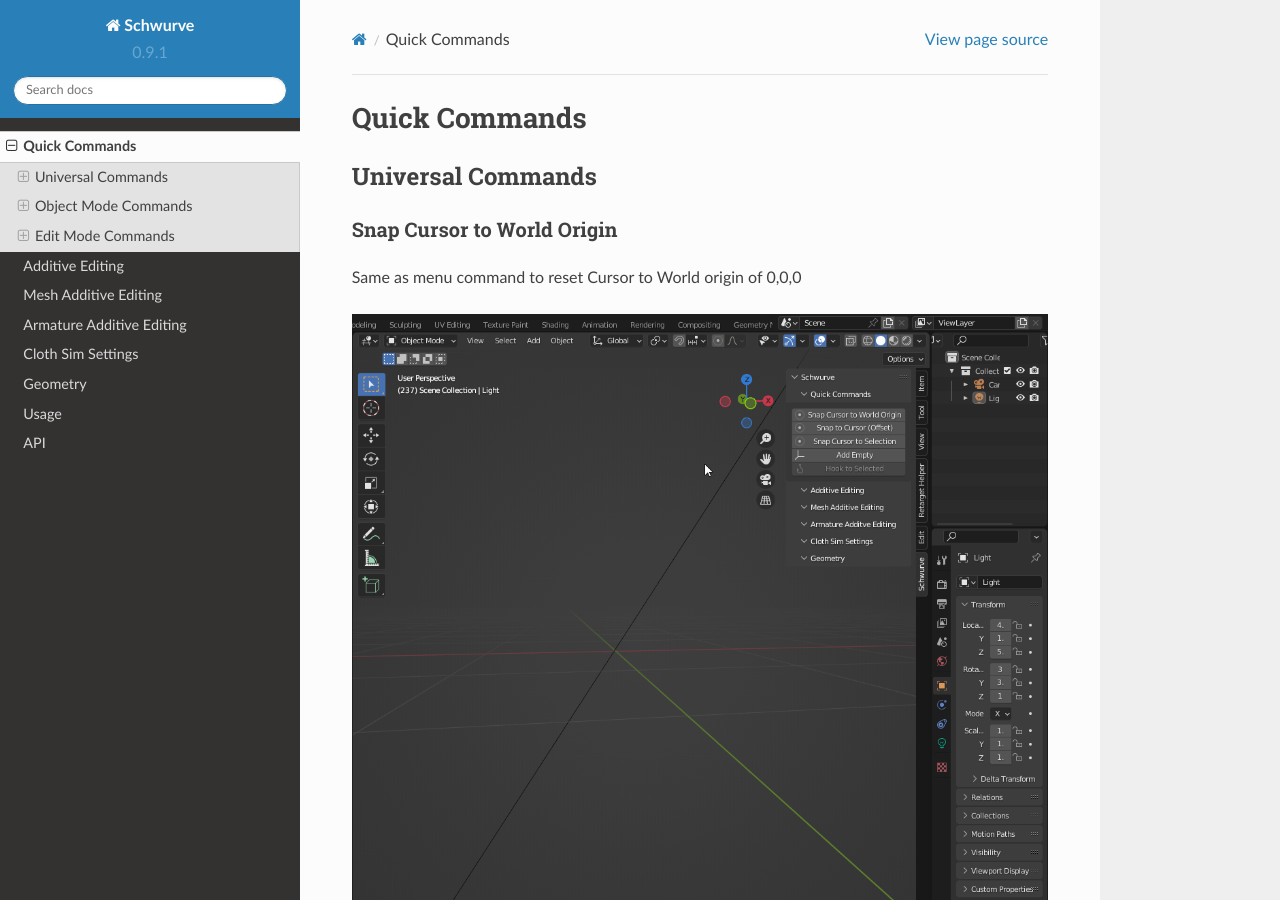
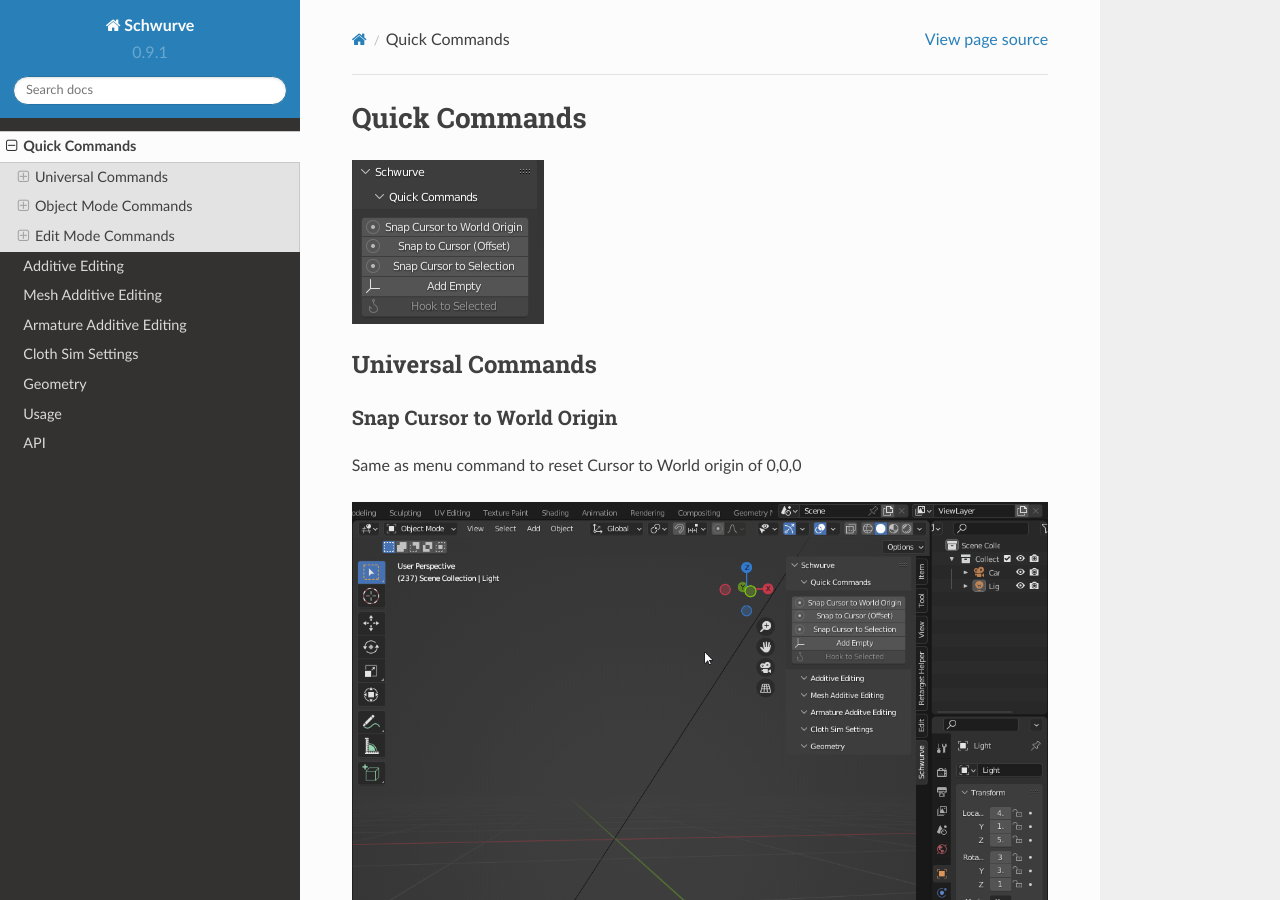
Before and after one commit to Ayjent/SchwurveTest, a Sphinx documentation site: the page built from docs/source/quick_commands.rst, in a window 1280 px wide and 900 px high. Built offline with Sphinx 7.4.7 and the Read the Docs theme 2.0.0, drawn with Linux system fonts in a browser that asks for light colours.

Commit message:
Update quick_commands.rst

```diff
--- a/docs/source/quick_commands.rst
+++ b/docs/source/quick_commands.rst
@@ -1,5 +1,7 @@
 Quick Commands
 --------------
+
+.. image:: ../_static/QuickCommands.png
 
 Universal Commands
 ==================
```
